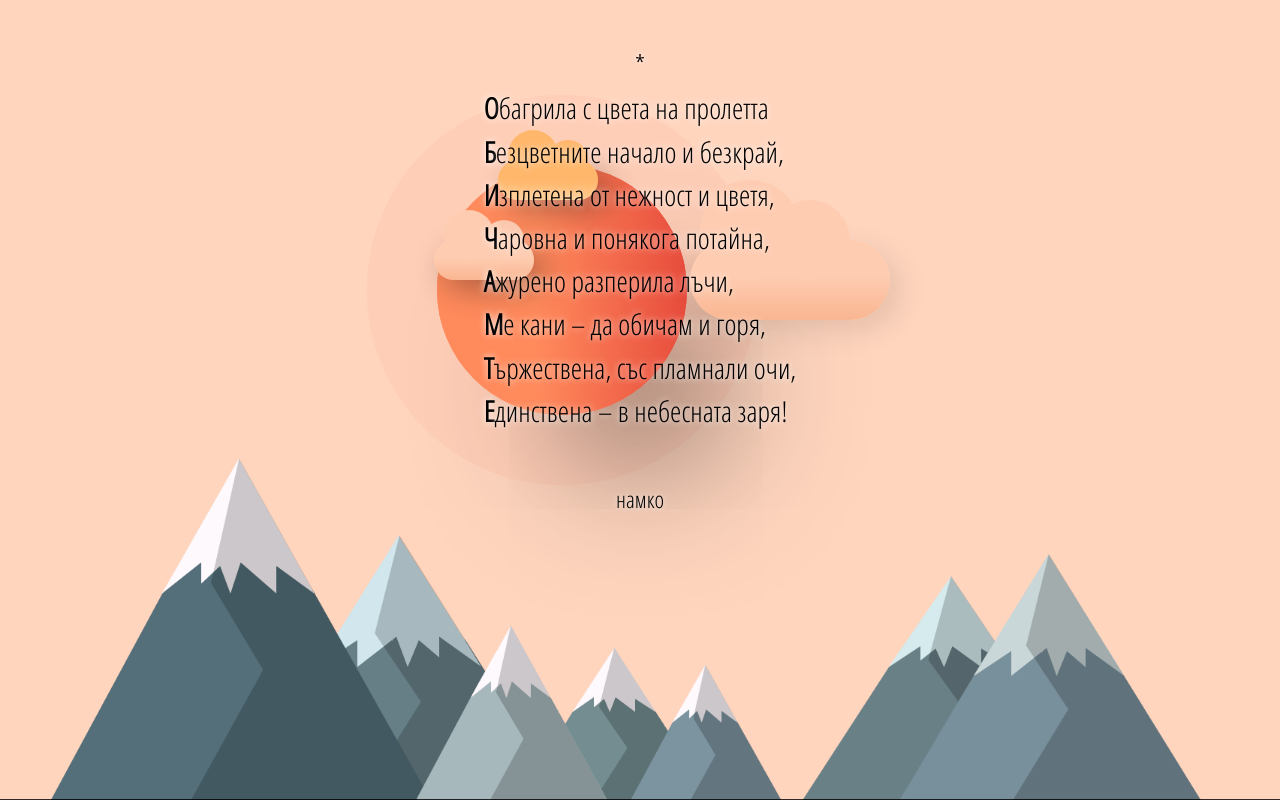
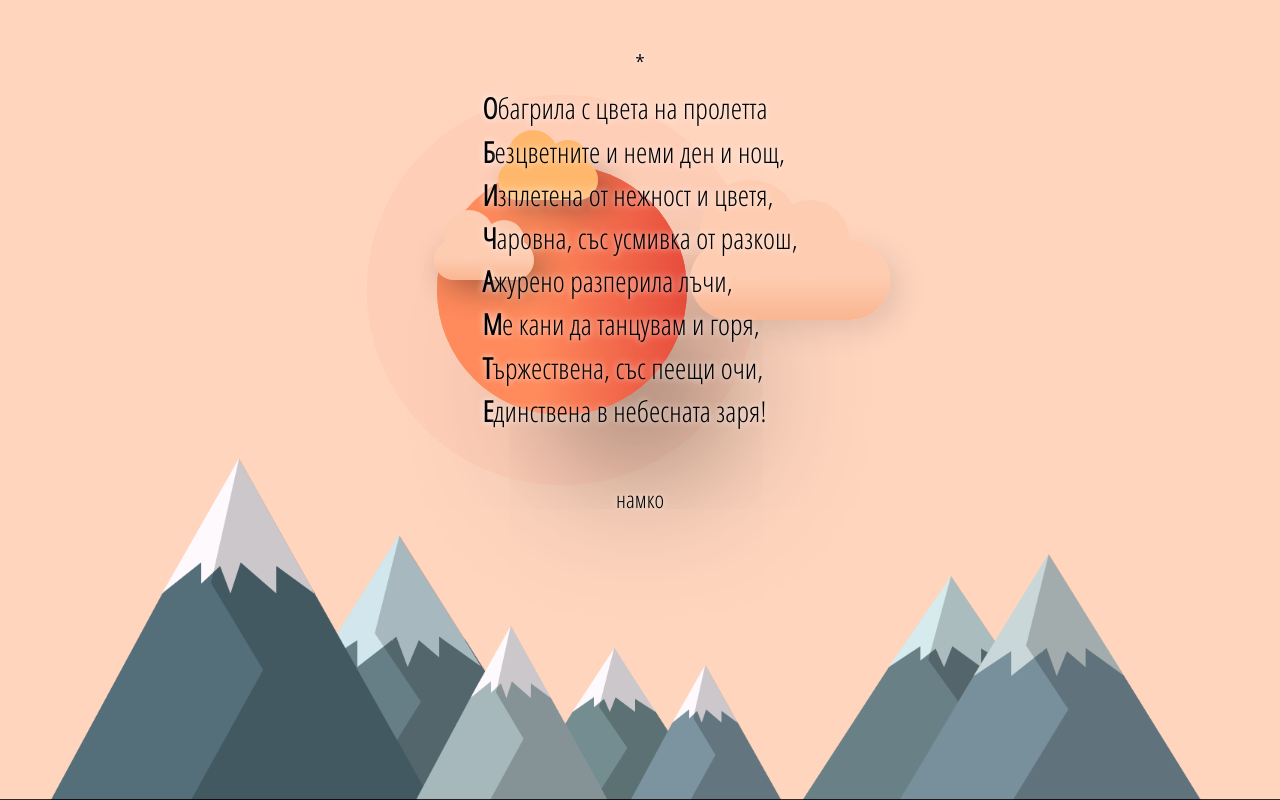
Before and after one commit to chrdmagi/chrdmagi.github.io, a plain HTML site: page hidden.html in a window 1280 px wide. Drawn offline with nearby package versions, Linux system fonts and the light colour scheme.

Commit message:
така как е

```diff
--- a/hidden.html
+++ b/hidden.html
@@ -31,13 +31,13 @@
               <br>
               <span class="text-center">*</span>
               <b>О</b>багрила с цвета на пролетта<br>
-              <b>Б</b>езцветните начало и безкрай,<br>
+              <b>Б</b>езцветните и неми ден и нощ,<br>
               <b>И</b>зплетена от нежност и цветя,<br>
-              <b>Ч</b>аровна и понякога потайна,<br>
+              <b>Ч</b>аровна, със усмивка от разкош,<br>
               <b>А</b>журено разперила лъчи,<br>
-              <b>М</b>е кани – да обичам и горя,<br>
-              <b>Т</b>ържественa, със пламнали очи,<br>
-              <b>Е</b>динствена – в небесната заря!<br>
+              <b>М</b>е кани да танцувам и горя,<br>
+              <b>Т</b>ържественa, със пеещи очи,<br>
+              <b>Е</b>динствена в небесната заря!<br>
               <br>
               <span class="small text-center">намко</span>
             </p>
```
